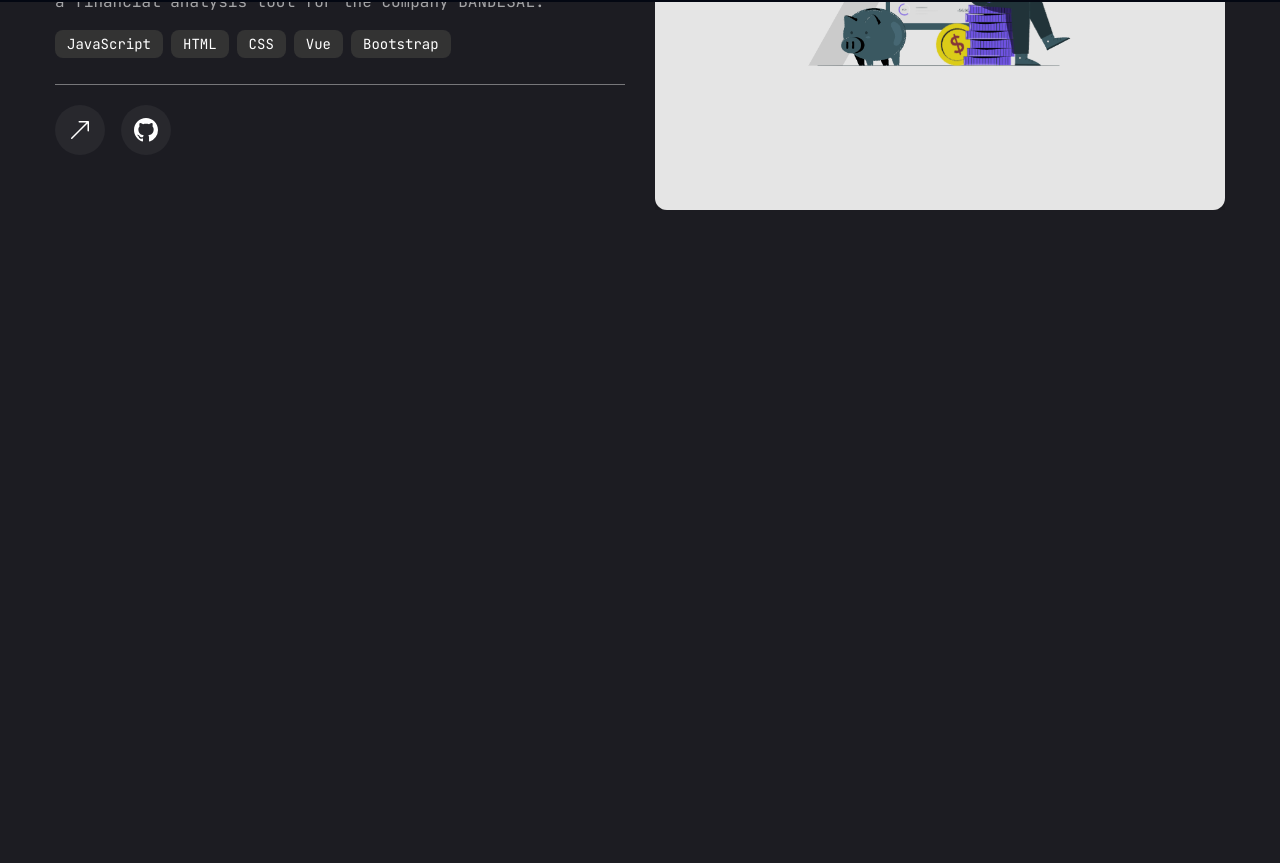
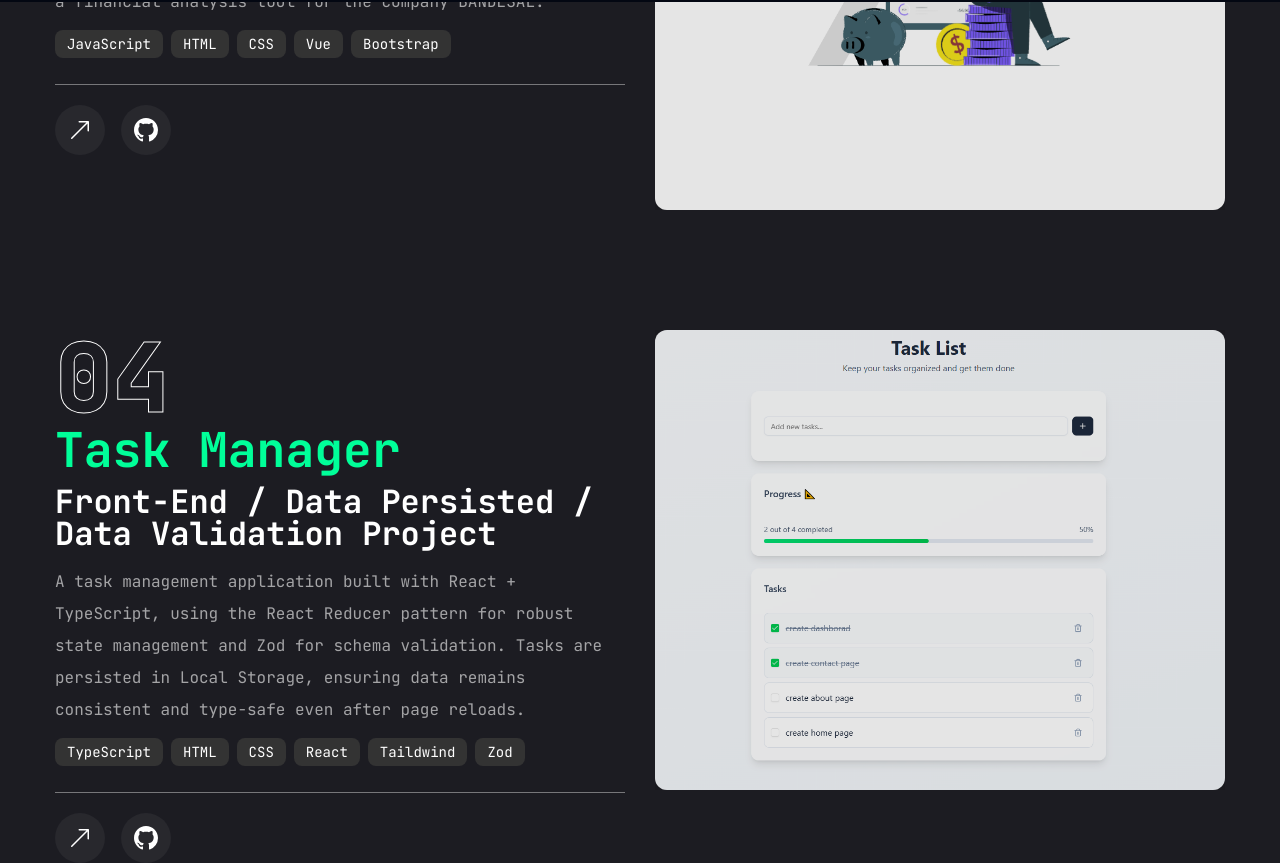
Before and after one commit to MiltonMG/Portfolio-v2, a Next.js app: page /work in a window 1280 px wide. Shown: the part 1598-2461 px from the top of the page. Before the commit the page ends 1856 px from the top, so only its background shows below. Built offline with nearby package versions, Linux system fonts and the light colour scheme.

Commit message:
new project

```diff
--- a/app/work/page.jsx
+++ b/app/work/page.jsx
@@ -87,6 +87,23 @@ const projects = [
     image: '/assets/work/accounting-app/accounting-application.png',
     live: 'https://bandesal.netlify.app/#/',
     github: 'https://github.com/MiltonMG/analisis_financiero_app2',
+  },
+  {
+    num: '04',
+    category: 'Front-End / Data persisted / Data Validation',
+    title: 'Task Manager',
+    description: 'A task management application built with React + TypeScript, using the React Reducer pattern for robust state management and Zod for schema validation. Tasks are persisted in Local Storage, ensuring data remains consistent and type-safe even after page reloads.',
+    stack: [
+      { name: 'TypeScript', color: 'blue' },
+      { name: 'HTML', color: 'orange' },
+      { name: 'CSS', color: 'blue' },
+      { name: 'React', color: 'lightBlue' },
+      { name: 'Taildwind', color: 'lightBlue' },
+      { name: 'Zod', color: 'purple' },
+    ],
+    image: '/assets/work/task/image.png',
+    live: 'https://todomanager-app.netlify.app/',
+    github: 'https://github.com/MiltonMG/Task-Manager-ReactReducer',
   },
 ]
 
--- a/components/Stats.jsx
+++ b/components/Stats.jsx
@@ -8,7 +8,7 @@ const stats = [
     { num: 3, text: "Years of Experience" },
     { num: 40, text: "repositories on Github" },
     { num: 3, text: "Companies I have worked" },
-    { num: 5, text: "Projects in my portfolio" },
+    { num: 5, text: "Projects in this portfolio" },
 ]
 
 const Stats = () => {
```
Also changed, not shown: public/assets/work/task/image.png (added).
